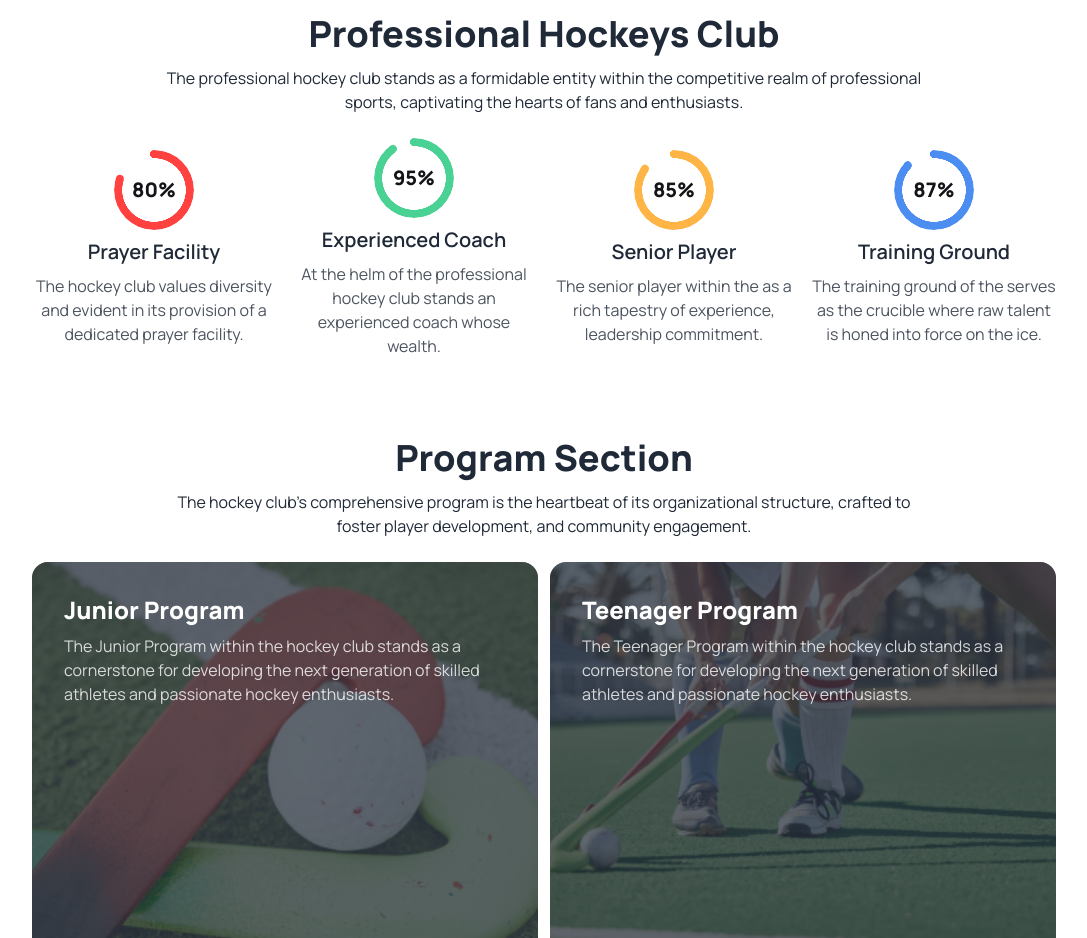
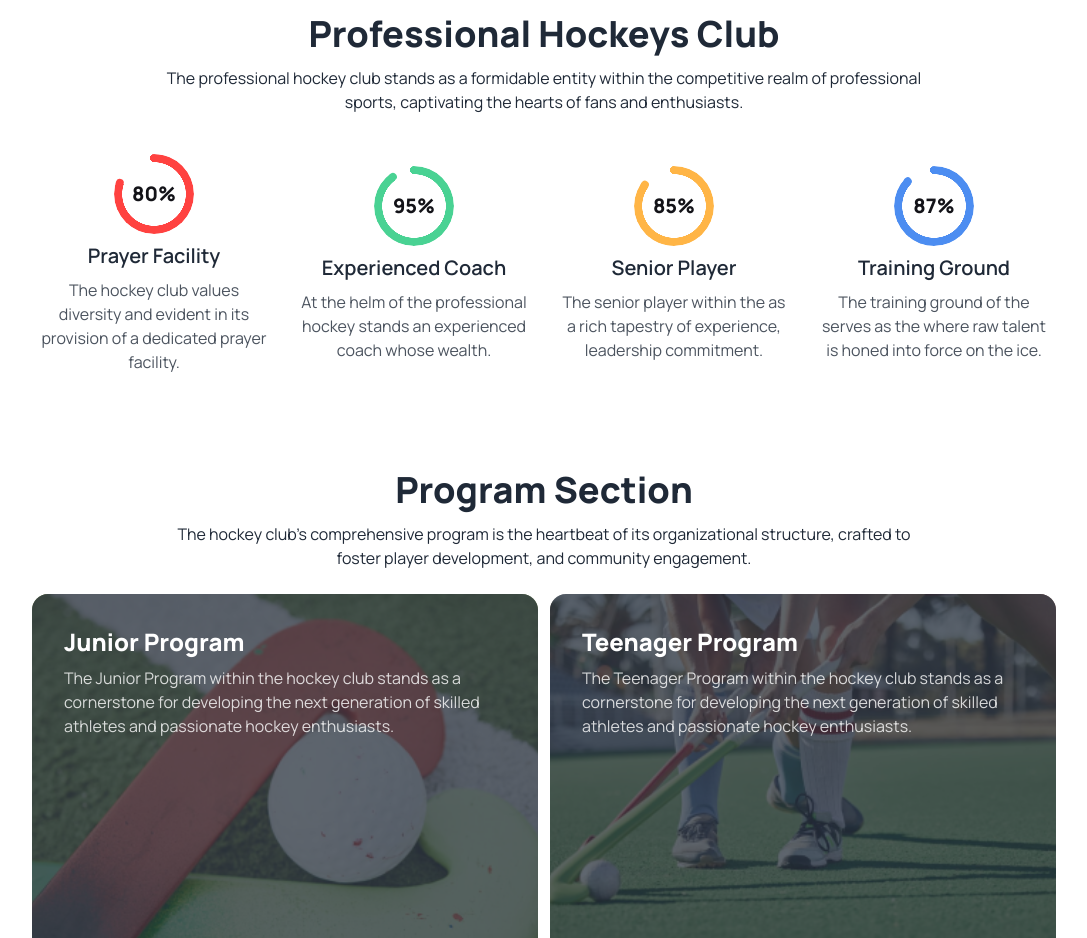
Before and after one commit to kibriarobin97/hockeys-daisyui, a plain HTML site: page index.html in a window 1280 px wide. Shown: the part 780-1718 px from the top of the page, without its empty margins (96-1183 px from the left). Drawn offline with nearby package versions, Linux system fonts and the light colour scheme.

Commit message:
added more club

```diff
--- a/index.html
+++ b/index.html
@@ -107,32 +107,34 @@
                     competitive realm of professional sports, captivating the hearts of fans and enthusiasts.</p>
             </div>
             <div class="grid grid-cols-1 lg:grid-cols-4 gap-4">
-                <div class="card flex flex-col justify-center items-center gap-2">
+                <div class="card flex flex-col justify-center items-center py-4 px-2 gap-2">
                     <div class="radial-progress text-[#FF4240]" style="--value:80;" role="progressbar"><span
                             class="text-xl font-extrabold text-[#131318]">80%</span></div>
                     <h4 class="text-xl font-semibold">Prayer Facility</h4>
                     <p class="text-center opacity-80">The hockey club values diversity and evident in its provision of a
                         dedicated prayer facility.</p>
                 </div>
-                <div class="card flex flex-col justify-center items-center gap-2">
+
+                <div class="card flex flex-col justify-center items-center py-4 px-2 gap-2">
                     <div class="radial-progress text-[#49D293]" style="--value:90;" role="progressbar"><span
                             class="text-xl font-extrabold text-[#131318]">95%</span></div>
                     <h4 class="text-xl font-semibold">Experienced Coach</h4>
-                    <p class="text-center opacity-80">
-                        At the helm of the professional hockey club stands an experienced coach whose wealth.</p>
+                    <p class="text-center opacity-80">At the helm of the professional hockey stands an experienced coach whose wealth.</p>
                 </div>
-                <div class="card flex flex-col justify-center items-center gap-2">
+
+                <div class="card flex flex-col justify-center items-center py-4 px-2 gap-2">
                     <div class="radial-progress text-[#FFB546]" style="--value:85;" role="progressbar"><span
                             class="text-xl font-extrabold text-[#131318]">85%</span></div>
                     <h4 class="text-xl font-semibold">Senior Player</h4>
                     <p class=" text-center opacity-80">The senior player within the as a rich tapestry of experience,
                         leadership commitment.</p>
                 </div>
-                <div class="card flex flex-col justify-center items-center gap-2">
+
+                <div class="card flex flex-col justify-center items-center py-4 px-2 gap-2">
                     <div class="radial-progress text-[#4C8DF1]" style="--value:87;" role="progressbar"><span
                             class="text-xl font-extrabold text-[#131318]">87%</span></div>
                     <h4 class="text-xl font-semibold">Training Ground</h4>
-                    <p class="text-center opacity-80">The training ground of the serves as the crucible where raw talent
+                    <p class="text-center opacity-80">The training ground of the serves as the where raw talent
                         is honed into force on the ice.</p>
                 </div>
             </div>
```
